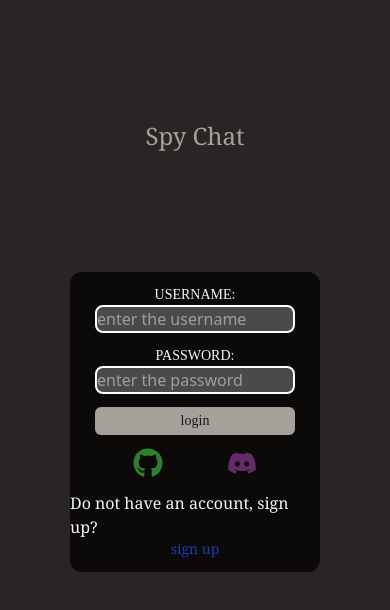
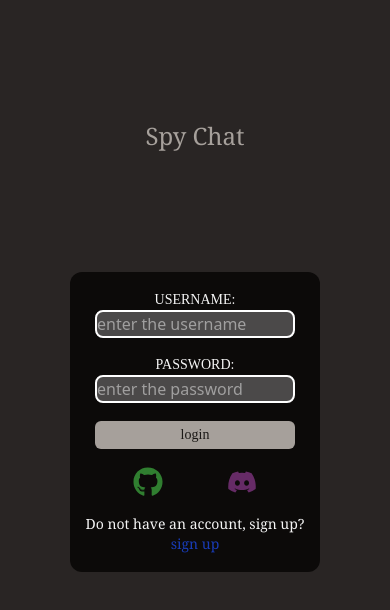
Before and after one commit to MirzaMD/spyChat, a Next.js app: page /login in a window 390 px wide. Shown: the top 610 px of the page. Built offline with nearby package versions, Linux system fonts and the light colour scheme.

Commit message:
login box

```diff
--- a/src/app/login/page.tsx
+++ b/src/app/login/page.tsx
@@ -209,7 +209,7 @@ export default function Login() {
         }}}
           className={`w-full flex flex-col justify-center items-center`}>
            <motion.p
-           className={`text-md sm:text-xl font-serif text-[whitesmoke]`}>
+           className={`text-sm sm:text-xl font-serif text-[whitesmoke]`}>
             Do not have an account, sign up?
             </motion.p>
             <Link
```
